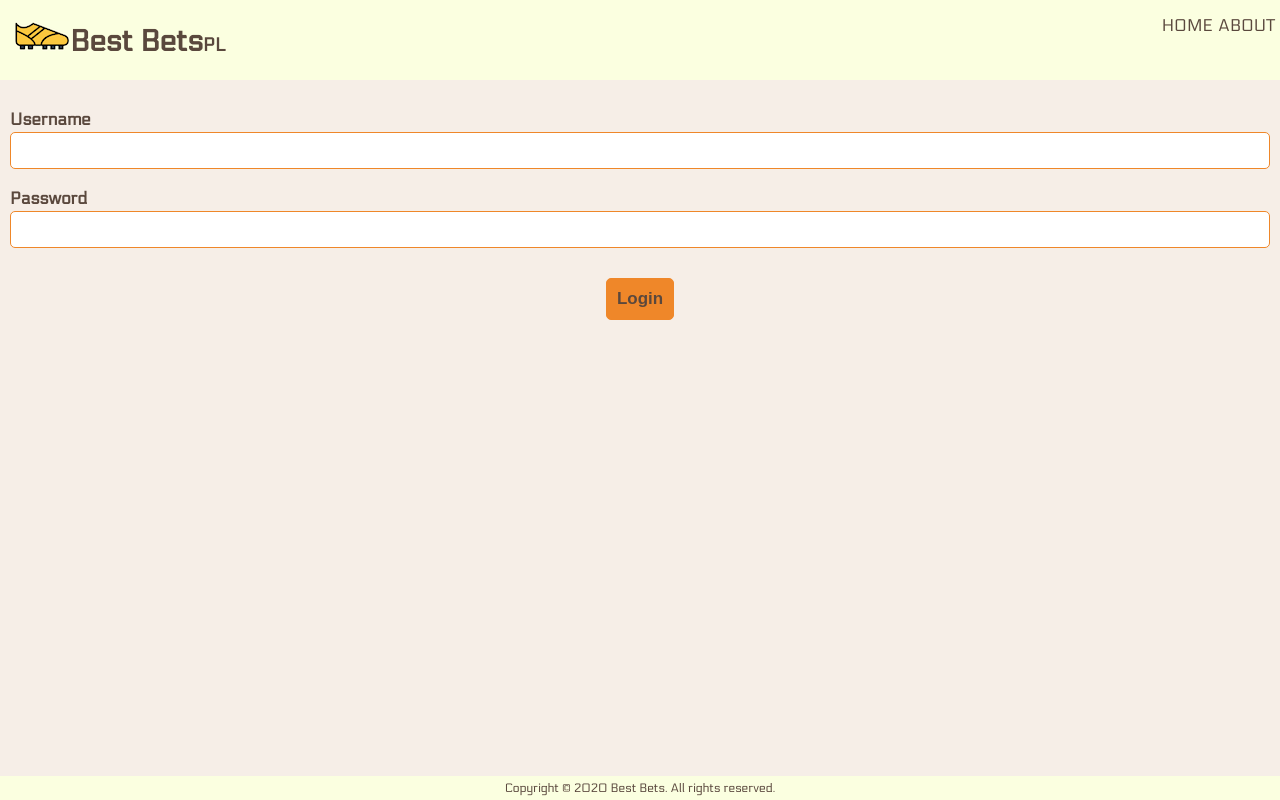
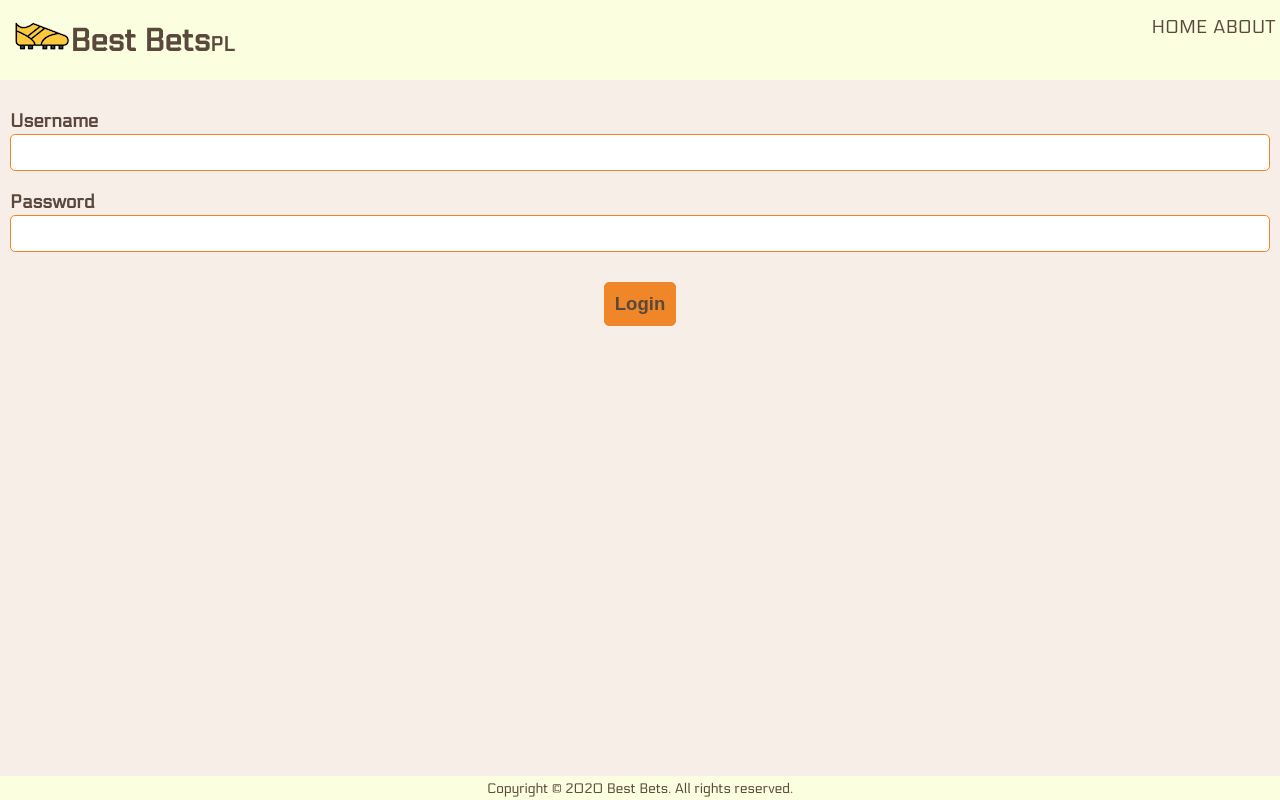
Before and after one commit to cupid4dev/best-bets, a Next.js app: page /login in a window 1280 px wide. Built offline with nearby package versions, Linux system fonts and the light colour scheme.

Commit message:
Increase fontsize

```diff
--- a/styles/sizes.scss
+++ b/styles/sizes.scss
@@ -8,9 +8,9 @@ $spacing-m: 10px;
 $spacing-l: 20px;
 $spacing-xl: 30px;
 
-$font-size-xxs: calc(0.2rem + var(--viewPortFactor));
-$font-size-xs: calc(0.3rem + var(--viewPortFactor));
-$font-size-s: calc(0.5rem + var(--viewPortFactor));
-$font-size-m: calc(0.6rem + var(--viewPortFactor));
-$font-size-l: calc(1rem + var(--viewPortFactor));
-$font-size-xl: calc(1.3rem + var(--viewPortFactor));
+$font-size-xxs: calc(0.3rem + var(--viewPortFactor));
+$font-size-xs: calc(0.4rem + var(--viewPortFactor));
+$font-size-s: calc(0.6rem + var(--viewPortFactor));
+$font-size-m: calc(0.7rem + var(--viewPortFactor));
+$font-size-l: calc(1.1rem + var(--viewPortFactor));
+$font-size-xl: calc(1.4rem + var(--viewPortFactor));
```
